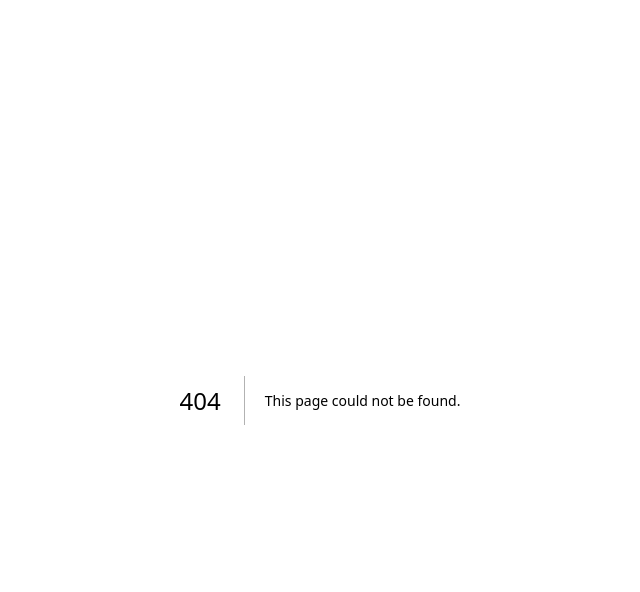
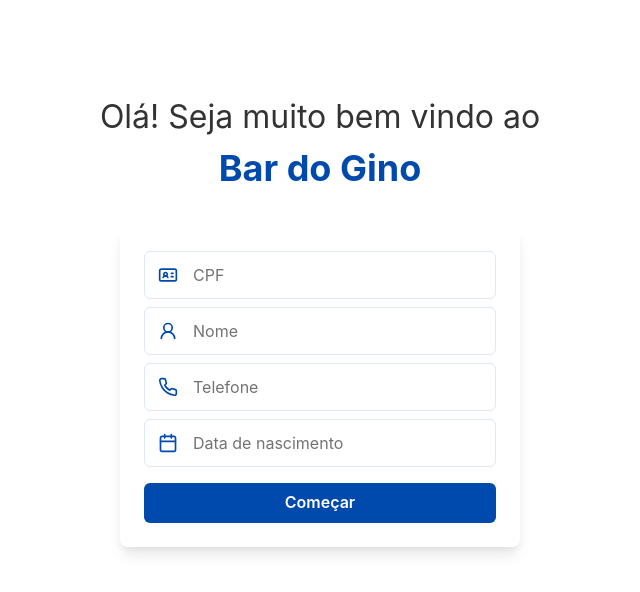
Before and after one commit to jflopes21/gino, a Next.js app: page /clientes/cadastro in a window 1280 px wide. Before the commit this address had no page. Shown: the top 592 px of the page, without its empty margins (320-960 px from the left). Built offline with nearby package versions, Linux system fonts and the light colour scheme.

Commit message:
feat(GINOVEI-5): Add customer register page

```diff
--- a/package.json
+++ b/package.json
@@ -23,6 +23,7 @@
     "@types/node": "^20",
     "@types/react": "^18",
     "@types/react-dom": "^18",
+    "@types/react-input-mask": "^3.0.5",
     "eslint": "^8",
     "eslint-config-next": "14.2.15",
     "eslint-config-prettier": "^9.1.0",
--- /dev/null
+++ b/src/app/(website)/clientes/cadastro/page.tsx
@@ -0,0 +1,5 @@
+import Register from "@/components/(website)/clientes/cadastro";
+
+export default function Page(): JSX.Element {
+  return <Register />;
+}
--- a/src/app/(website)/page.tsx
+++ b/src/app/(website)/page.tsx
@@ -1,5 +1,5 @@
 import Home from "@/components/(website)/home";
 
-export default function Page() {
+export default function Page(): JSX.Element {
   return <Home />;
 }
--- /dev/null
+++ b/src/components/(website)/clientes/cadastro/index.tsx
@@ -0,0 +1,67 @@
+"use client";
+import { Box, Button, Input, InputGroup, Text, VStack, InputLeftElement } from "@chakra-ui/react";
+import { Calendar, IdCard, Phone, UserRound } from "lucide-react";
+
+export default function Register(): JSX.Element {
+  return (
+    <Box w="100vw" h="100vh" display="flex" alignItems="center" justifyContent="center">
+      <VStack gap={8}>
+        <VStack>
+          <Text color="secondary.700" fontSize="32px" textAlign="center">
+            Olá! Seja muito bem vindo ao
+            <Text fontSize="36px" fontWeight="bold" color="primary.600">
+              Bar do Gino
+            </Text>
+          </Text>
+        </VStack>
+        <Box
+          boxShadow="lg"
+          p={6}
+          rounded="lg"
+          gap={4}
+          display="flex"
+          flexDirection="column"
+          minW="400px"
+          minH="250px"
+          mb={40}>
+          <VStack w="full" gap={4}>
+            <VStack w="full">
+              <InputGroup w="full">
+                <InputLeftElement pointerEvents="none" h="full">
+                  <IdCard color="#004aad" size={20} />
+                </InputLeftElement>
+                <Input placeholder="CPF" type="number" backgroundColor="white" w="full" />
+              </InputGroup>
+              <InputGroup w="full">
+                <InputLeftElement pointerEvents="none" h="full">
+                  <UserRound color="#004aad" size={20} />
+                </InputLeftElement>
+                <Input placeholder="Nome" backgroundColor="white" w="full" />
+              </InputGroup>
+              <InputGroup w="full">
+                <InputLeftElement pointerEvents="none" h="full">
+                  <Phone color="#004aad" size={20} />
+                </InputLeftElement>
+                <Input placeholder="Telefone" type="number" backgroundColor="#f6f4f4F" w="full" />
+              </InputGroup>
+              <InputGroup w="full">
+                <InputLeftElement pointerEvents="none" h="full">
+                  <Calendar color="#004aad" size={20} />
+                </InputLeftElement>
+                <Input
+                  placeholder="Data de nascimento"
+                  type="text"
+                  backgroundColor="white"
+                  w="full"
+                />
+              </InputGroup>
+            </VStack>
+            <Button w="full" variant="primary">
+              Começar
+            </Button>
+          </VStack>
+        </Box>
+      </VStack>
+    </Box>
+  );
+}
```
Also changed, not shown: 1 other file (tests, documents, lock files or other folders).
